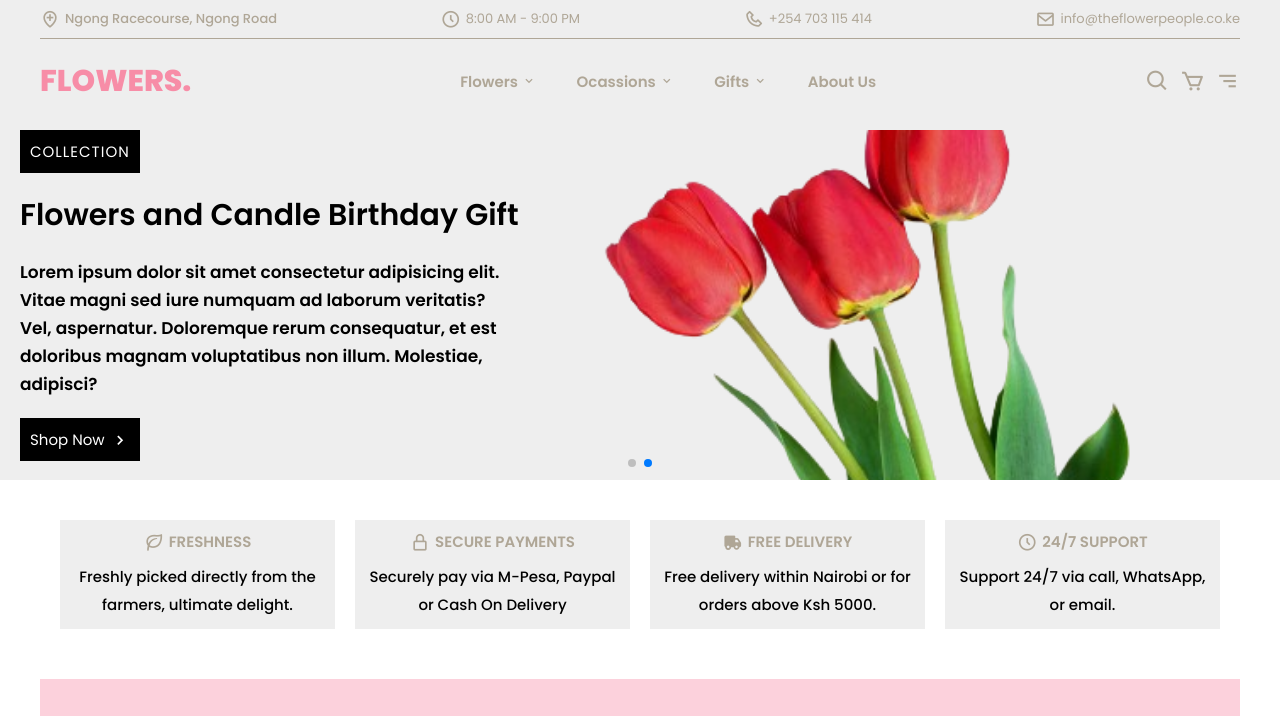
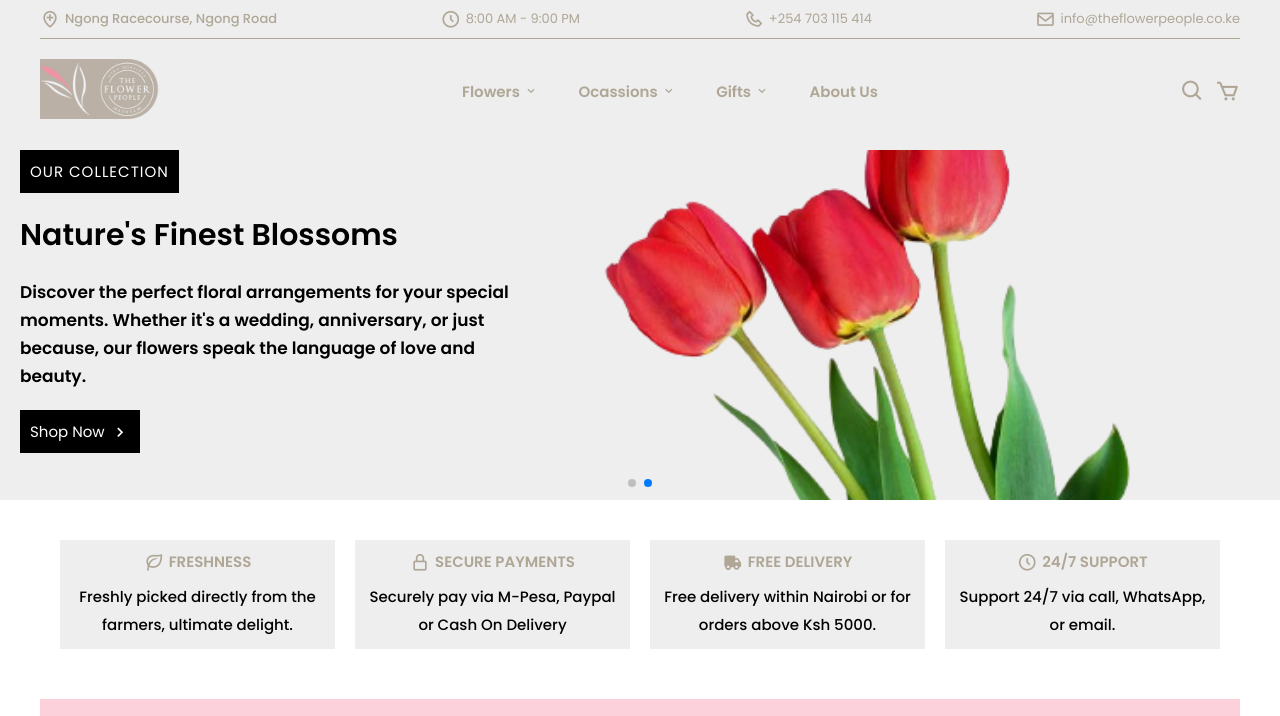
Before and after one commit to mrrobot-pioneer/TheFlowerPeople, a plain HTML site: page index.html in a window 1280 px wide. Shown: the top 716 px of the page. Drawn offline with nearby package versions, Linux system fonts and the light colour scheme; a web font is replaced by a local one.

Commit message:
made changes

```diff
--- a/index.html
+++ b/index.html
@@ -47,7 +47,7 @@
       </div>
 
       <div class="header__bottom">
-        <a href="#" class="logo">FLOWERS.</a>
+        <a href="#" class="logo"><img src="/images/logo.png" alt="" /></a>
         <nav>
           <ul>
             <li class="menu">
@@ -137,32 +137,33 @@
           autoplay-disable-on-interaction="false"
         >
           <swiper-slide>
-            <span>COLLECTION</span>
-            <h2>Flowers and Candle Birthday Gift</h2>
+            <span>OUR COLLECTION</span>
+            <h2>Nature's Finest Blossoms</h2>
             <p>
-              Lorem ipsum dolor sit amet consectetur adipisicing elit. Vitae
-              magni sed iure numquam ad laborum veritatis? Vel, aspernatur.
-              Doloremque rerum consequatur, et est doloribus magnam voluptatibus
-              non illum. Molestiae, adipisci?
+              Discover the perfect floral arrangements for your special moments.
+              Whether it's a wedding, anniversary, or just because, our flowers
+              speak the language of love and beauty.
             </p>
-            <button class="btn-primary">
-              Shop Now <i class="bx bx-chevron-right"></i>
-            </button>
+            <a href="#"
+              ><button class="btn-primary">
+                Shop Now <i class="bx bx-chevron-right"></i></button
+            ></a>
+
             <div class="overlay"></div>
           </swiper-slide>
 
           <swiper-slide>
-            <span>COLLECTION</span>
-            <h2>Flowers and Candle Birthday Gift</h2>
+            <span>OUR COLLECTION</span>
+            <h2>Blooming Beauty for Every Occasion</h2>
             <p>
-              Lorem ipsum dolor sit amet consectetur adipisicing elit. Vitae
-              magni sed iure numquam ad laborum veritatis? Vel, aspernatur.
-              Doloremque rerum consequatur, et est doloribus magnam voluptatibus
-              non illum. Molestiae, adipisci?
+              Brighten your day with our fresh and vibrant flowers. Handpicked
+              and artistically arranged, our blooms are designed to bring joy
+              and elegance to any setting.
             </p>
-            <button class="btn-primary">
-              Shop Now <i class="bx bx-chevron-right"></i>
-            </button>
+            <a href="#"
+              ><button class="btn-primary">
+                Shop Now <i class="bx bx-chevron-right"></i></button
+            ></a>
             <div class="overlay"></div>
           </swiper-slide>
         </swiper-container>
--- a/styles/index.css
+++ b/styles/index.css
@@ -85,10 +85,13 @@ header.hide {
 }
 
 .header__bottom .logo {
-  font-size: 3rem;
   text-decoration: none;
   color: var(--primary-color);
   font-weight: 800;
+}
+
+.header__bottom .logo img {
+  height: 6rem;
 }
 
 .header__bottom nav ul {
@@ -175,7 +178,7 @@ header.hide {
   color: var(--primary-color);
 }
 
-#hamburger-menu {
+#hamburger {
   display: none;
   cursor: pointer;
 }
@@ -196,7 +199,7 @@ header.hide {
 
 /* HERO SECTION */
 .hero-section {
-  padding-top: 13rem;
+  padding-top: 15rem;
   background-color: var(--bg-2);
   max-width: none;
 }
@@ -672,7 +675,7 @@ footer {
 }
 
 @media (max-width: 768px) {
-  #hamburger-menu,
+  #hamburger,
   #close {
     display: initial;
   }
```
Also changed, not shown: images/logo.png (added).
